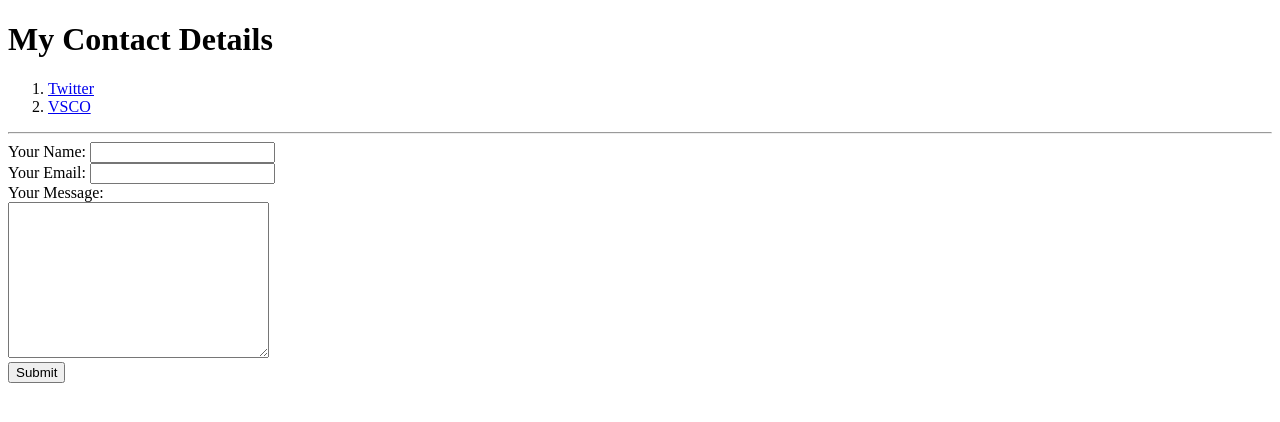
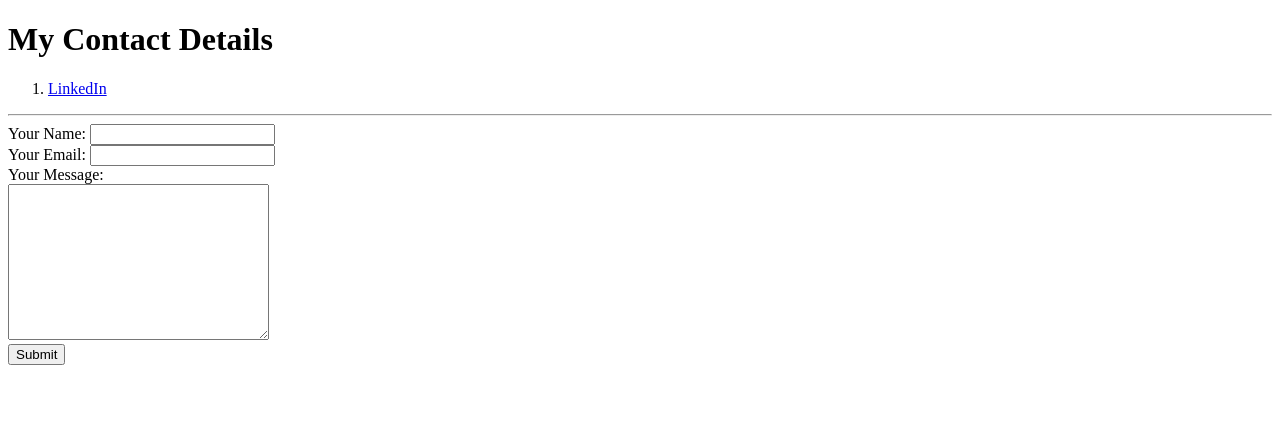
Before and after one commit to art1ol/cv, a plain HTML site: page contact-me.html in a window 1280 px wide. Drawn offline with Linux system fonts and the light colour scheme.

Commit message:
Update contact-me.html

```diff
--- a/contact-me.html
+++ b/contact-me.html
@@ -9,8 +9,7 @@
 <body>
   <h1>My Contact Details</h1>
   <ol>
-    <li><a href="https://mobile.twitter.com/art1ol">Twitter</a></li>
-    <li><a href="https://vsco.co/art1ol/gallery">VSCO</a></li>
+    <li><a href="https://www.linkedin.com/in/artiol-avdyli-46641b209/">LinkedIn</a></li>
   </ol>
   <hr>
   <form action="mailto:obbyballs69@gmailcom" method="post" enctype="text/plain">
```
